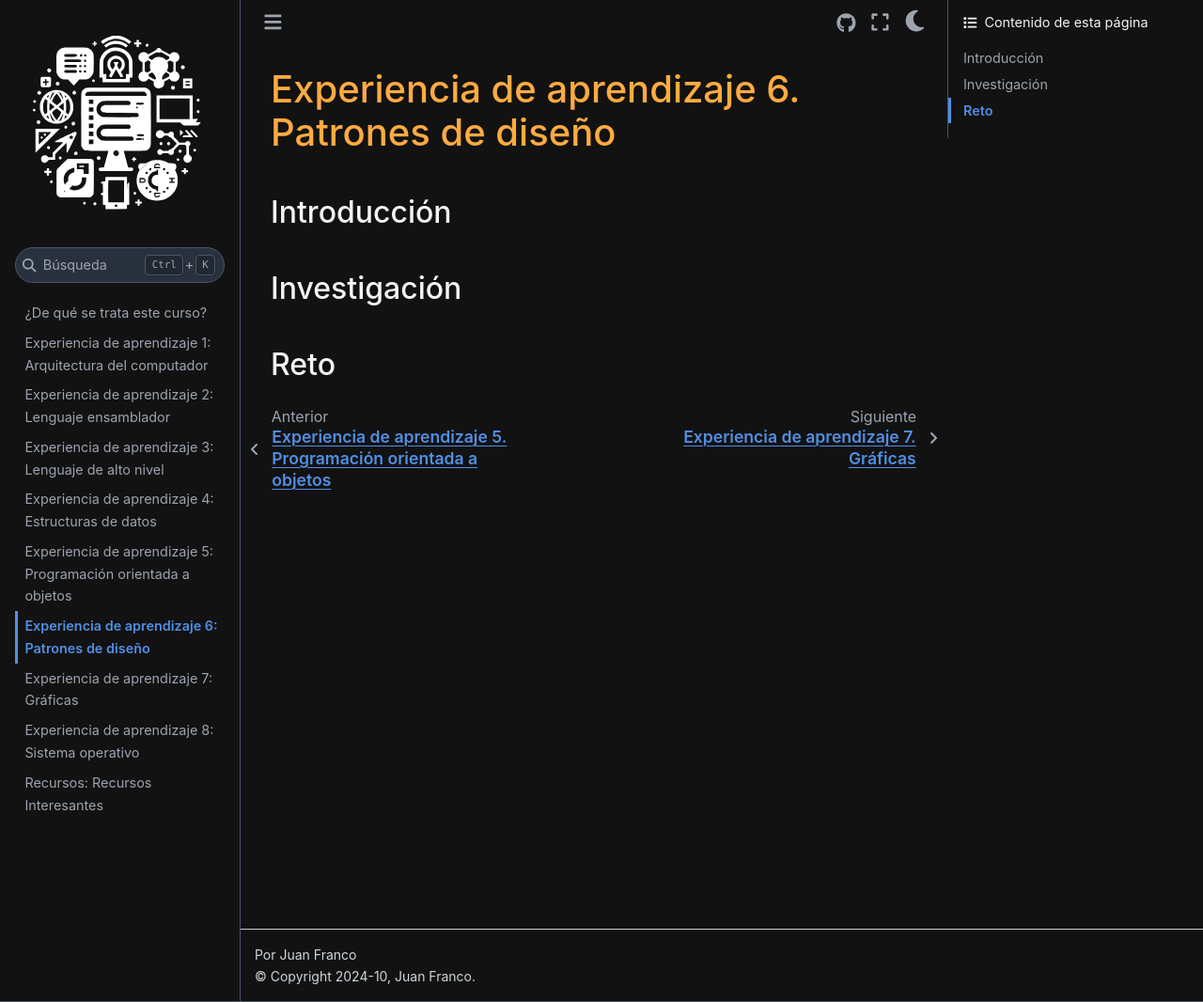
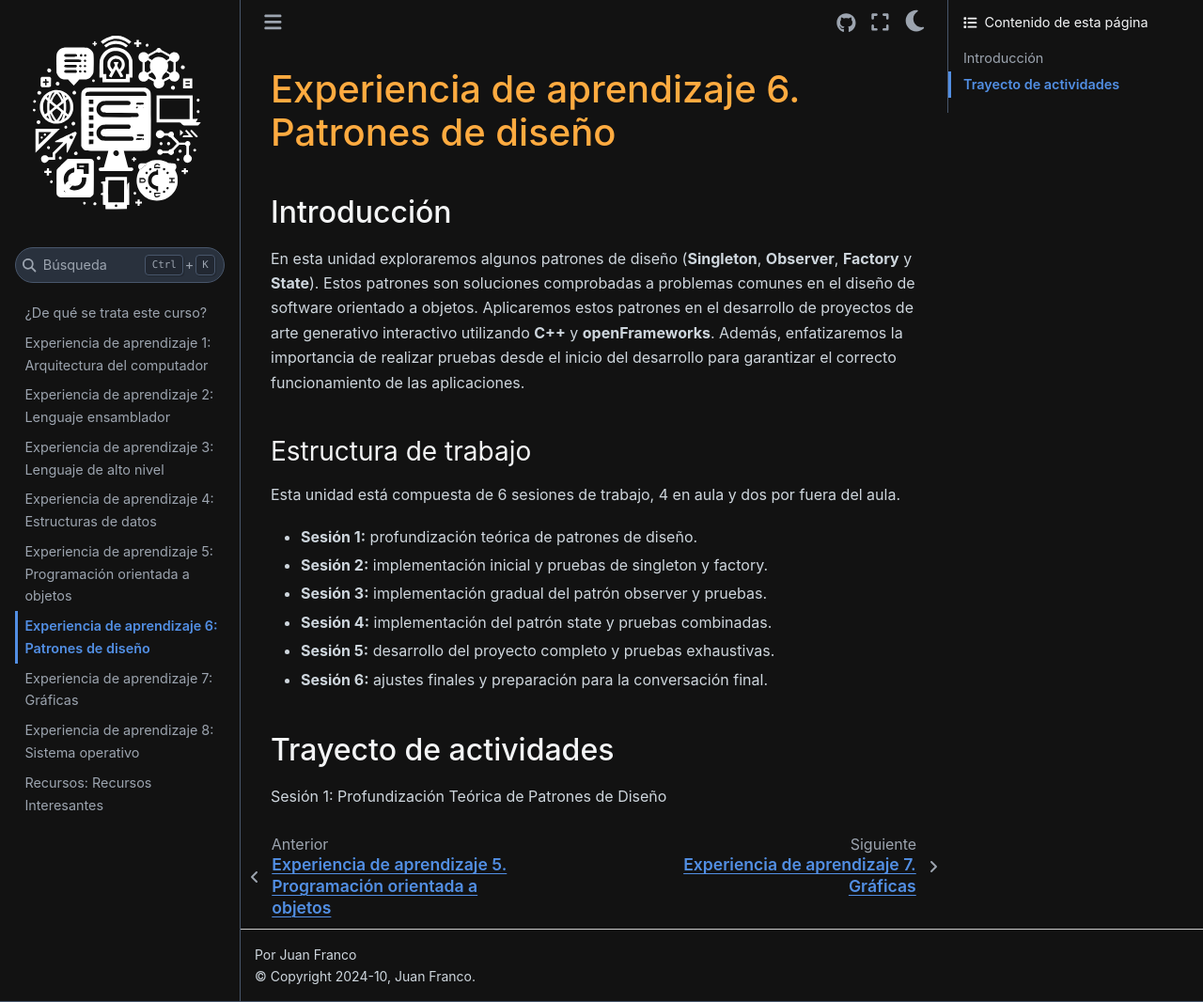
Before and after one commit to juanferfranco/SistemasComputacionales, a Sphinx documentation site: the page built from docs/_unidad6/unidad6.rst, in a window 1280 px wide and 1066 px high. Shown: the whole window at 94% size. Built offline with Sphinx 7.4.7 and the Sphinx Book theme 1.1.4, drawn with Linux system fonts in a browser that asks for light colours.

Commit message:
Unit6 in progress

```diff
--- a/docs/_unidad6/unidad6.rst
+++ b/docs/_unidad6/unidad6.rst
@@ -4,8 +4,26 @@ Experiencia de aprendizaje 6. Patrones de diseño
 Introducción
 --------------
 
-Investigación
----------------
+En esta unidad exploraremos algunos patrones de diseño (**Singleton**, **Observer**, **Factory** y
+**State**). Estos patrones son soluciones comprobadas a problemas comunes en el diseño de
+software orientado a objetos. Aplicaremos estos patrones en el desarrollo de proyectos de
+arte generativo interactivo utilizando **C++** y **openFrameworks**. Además,
+enfatizaremos la importancia de realizar pruebas desde el inicio del desarrollo para
+garantizar el correcto funcionamiento de las aplicaciones.
 
-Reto
-------
+Estructura de trabajo
+************************
+
+Esta unidad está compuesta de 6 sesiones de trabajo, 4 en aula y dos por fuera del aula.
+
+- **Sesión 1:** profundización teórica de patrones de diseño.
+- **Sesión 2:** implementación inicial y pruebas de singleton y factory.
+- **Sesión 3:** implementación gradual del patrón observer y pruebas.
+- **Sesión 4:** implementación del patrón state y pruebas combinadas.
+- **Sesión 5:** desarrollo del proyecto completo y pruebas exhaustivas.
+- **Sesión 6:** ajustes finales y preparación para la conversación final.
+
+Trayecto de actividades
+-------------------------
+
+Sesión 1: Profundización Teórica de Patrones de Diseño
```
